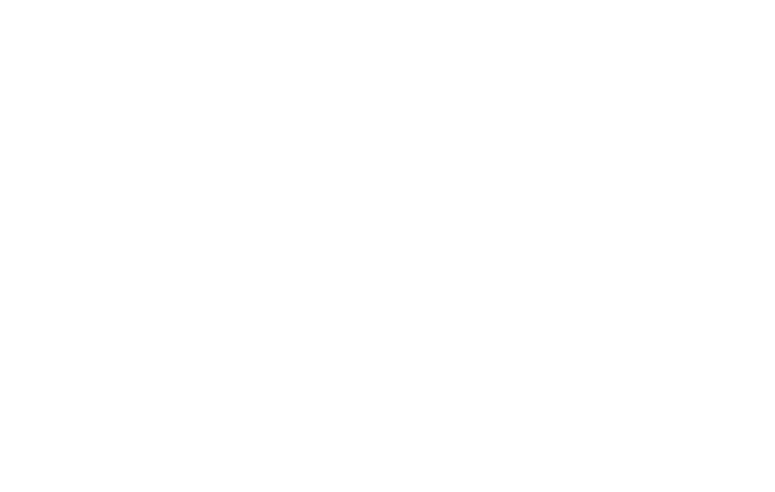
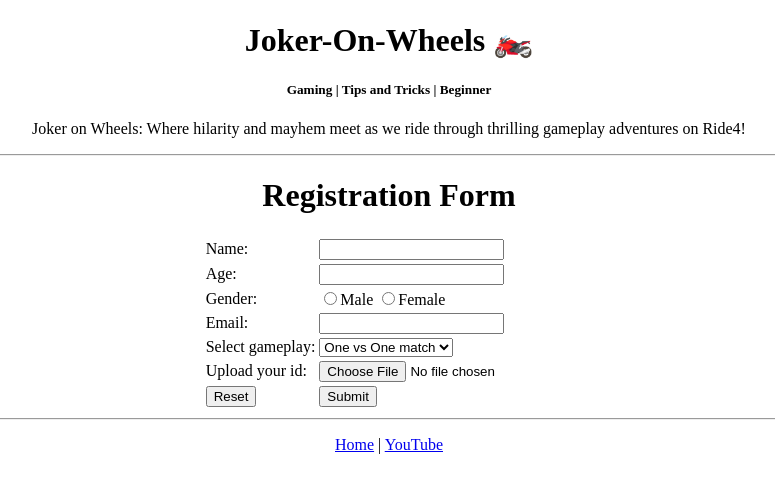
Before and after one commit to deepakkumaravelu/html_learning_1, a plain HTML site: page register.html in a window 1280 px wide. Shown: the whole page, without its empty margins (251-1026 px from the left). Drawn offline with Linux system fonts and the light colour scheme.

Commit message:
joker on wheels registration page added

```diff
--- a/register.html
+++ b/register.html
@@ -1,11 +1,53 @@
 <!DOCTYPE html>
 <html lang="en">
 <head>
-    <meta charset="UTF-8">
-    <meta name="viewport" content="width=device-width, initial-scale=1.0">
-    <title>Document</title>
+
+    <title>Register JOW</title>
 </head>
 <body>
-
+    <center>
+        <h1>Joker-On-Wheels 🏍️</h1>
+        <h5>Gaming | Tips and Tricks | Beginner</h5>
+        <p>Joker on Wheels: Where hilarity and mayhem meet as we ride through thrilling gameplay adventures on Ride4!</p>
+        </center>
+        <hr>
+        <center>
+        <h1>Registration Form</h1>
+        <table>
+        <tr>
+            <td>Name:</td>
+            <td><input type="text"></td>
+        </tr>
+        <tr>
+            <td>Age:</td>
+            <td><input type="number"></td>
+        </tr>
+        <tr>
+            <td>Gender:</td>
+            <td><input type="radio" name="Gender">Male <input type="radio" name="Gender">Female</td>
+        </tr>
+        <tr>
+            <td>Email:</td>
+            <td><input type="email"></td>
+        </tr>
+        <tr>
+            <td>Select gameplay:</td>
+            <td><select>
+                <option>
+                    One vs One match
+            </option>
+            <option>
+                Room match
+        </option>
+        </select></td>
+        </tr>
+        <tr><td>Upload your id:</td><td><input type="file"></td></tr>
+        <tr><td><input type="reset"></td><td><input type="submit"></td></tr>
+        </table>
+        </center>
+        <hr>
+        <center>
+            <p><a href="index.html">Home</a> | <a href="https://www.youtube.com/channel/UCJv3BwZutuKIyiDyB-DiYDg" target="_blank"> YouTube</a></p>
+        </center>
 </body>
 </html>
```
